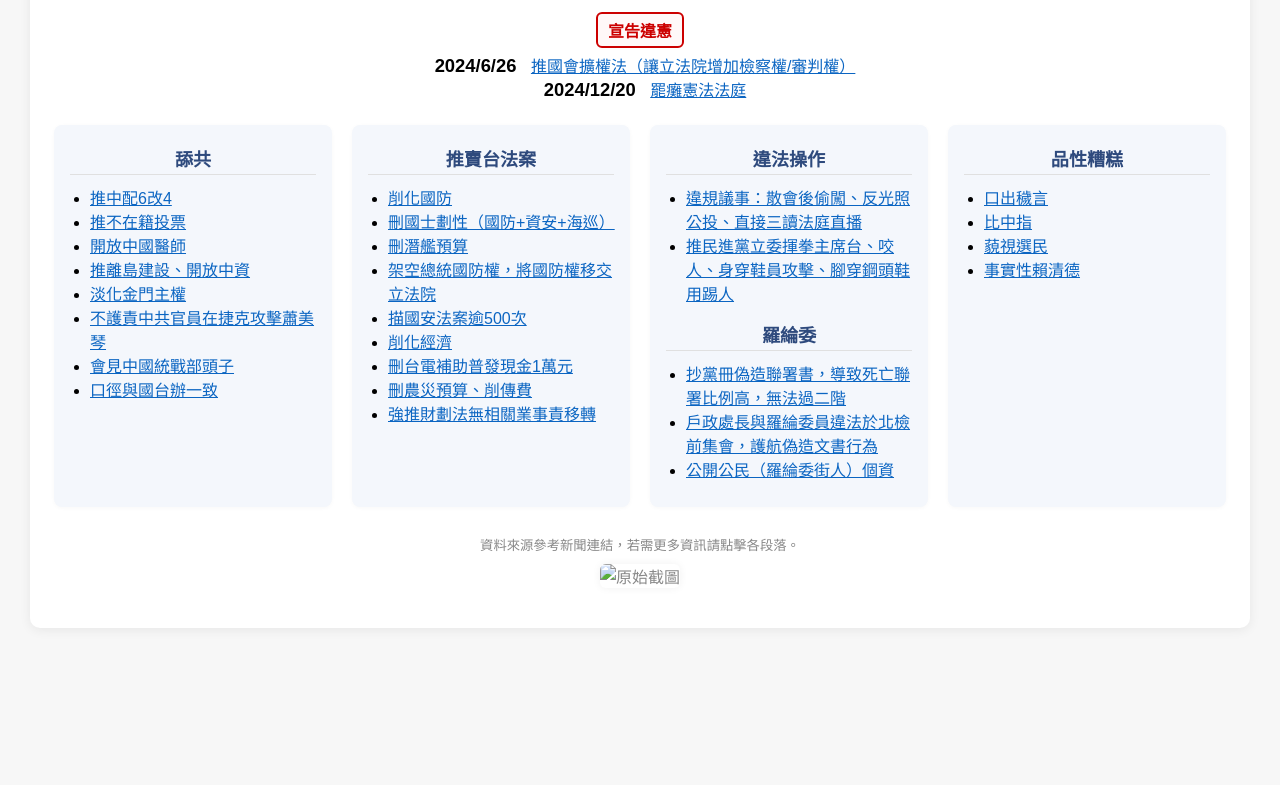
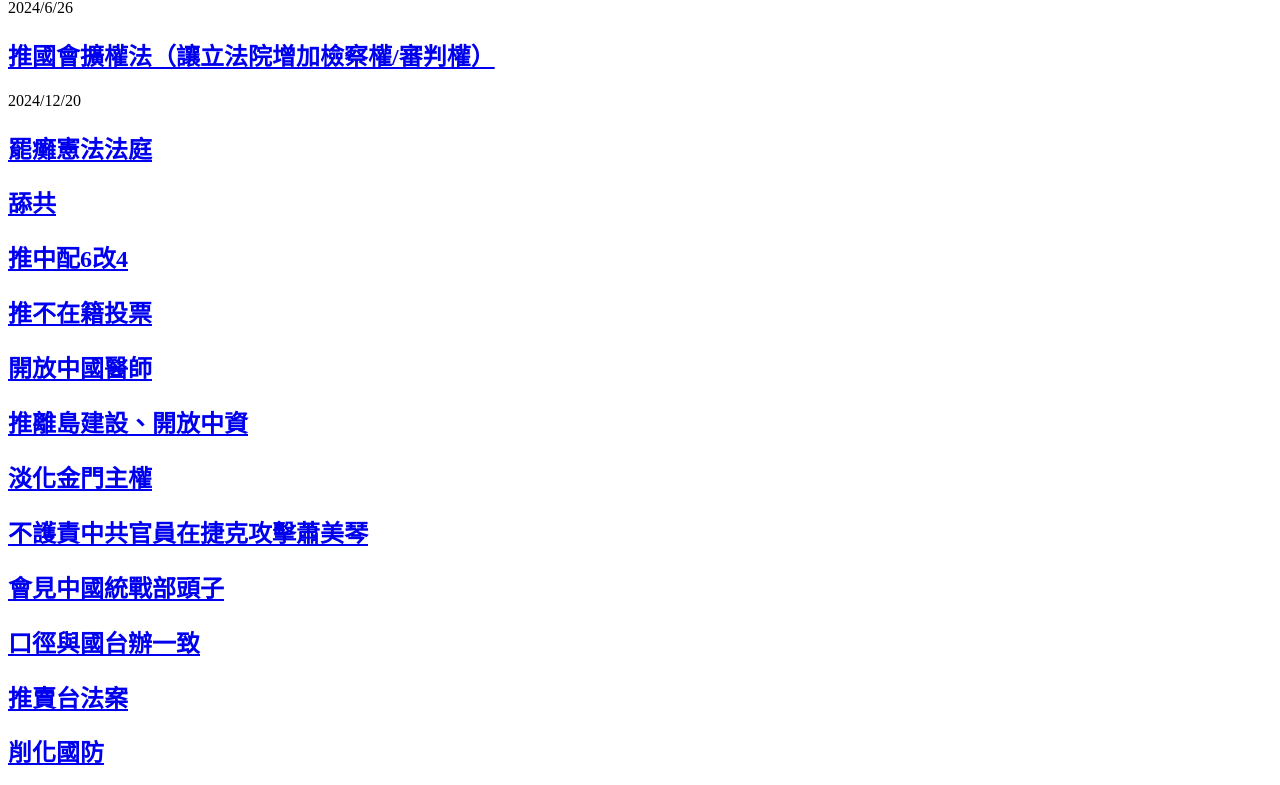
Before and after one commit to ZivHsieh/bluewhite_recall, a plain HTML site: page index.html in a window 1280 px wide. Shown: the part 145-930 px from the top of the page. Before the commit the page ends 803 px from the top, so only its background shows below. Drawn offline with Linux system fonts and the light colour scheme.

Commit message:
Update index.html
更新連結

```diff
--- a/index.html
+++ b/index.html
@@ -1,160 +1,64 @@
 <!DOCTYPE html>
 <html lang="zh-Hant">
 <head>
-    <meta charset="UTF-8">
-    <title>藍白立委人數過半後做了什麼？</title>
-    <style>
-        body {
-            font-family: "Microsoft JhengHei", "Noto Sans TC", Arial, sans-serif;
-            margin: 0;
-            padding: 30px;
-            background: #f7f7f7;
-        }
-        .container {
-            background: #fff;
-            max-width: 1200px;
-            margin: auto;
-            border-radius: 10px;
-            padding: 32px 24px 40px 24px;
-            box-shadow: 0 2px 12px rgba(0,0,0,0.07);
-        }
-        h1 {
-            text-align: center;
-            font-size: 2.2em;
-            margin-bottom: 20px;
-            font-weight: bold;
-        }
-        .timeline {
-            text-align: center;
-            margin-bottom: 24px;
-        }
-        .timeline .important {
-            color: #c00;
-            font-weight: bold;
-            border: 2px solid #c00;
-            display: inline-block;
-            padding: 4px 10px;
-            border-radius: 6px;
-            background: #fff8f8;
-            margin-bottom: 5px;
-        }
-        .timeline .date {
-            font-size: 1.15em;
-            font-weight: bold;
-            margin: 0 10px;
-        }
-        .columns {
-            display: flex;
-            justify-content: space-between;
-            gap: 20px;
-            flex-wrap: wrap;
-        }
-        .col {
-            background: #f4f7fc;
-            border-radius: 8px;
-            flex: 1 1 200px;
-            min-width: 220px;
-            padding: 20px 16px 10px 16px;
-            box-shadow: 0 1px 4px rgba(0,0,0,0.03);
-        }
-        .col h2 {
-            font-size: 1.13em;
-            margin-top: 0;
-            margin-bottom: 10px;
-            color: #2e4a7d;
-            text-align: center;
-            border-bottom: 1.5px solid #e0e0e0;
-            padding-bottom: 3px;
-            font-weight: bold;
-        }
-        ul {
-            padding-left: 20px;
-            margin-top: 0;
-        }
-        a.news-link {
-            color: #0b65c2;
-            text-decoration: underline;
-        }
-        @media (max-width: 900px) {
-            .columns {
-                flex-direction: column;
-            }
-            .col {
-                margin-bottom: 20px;
-            }
-        }
-    </style>
+  <meta charset="UTF-8">
+  <title>藍白立委人數過半後做了什麼？</title>
 </head>
 <body>
-<div class="container">
-    <h1>藍白立委人數過半後做了什麼？</h1>
-    <div class="timeline">
-        <div class="important">宣告違憲</div>
-        <div>
-            <span class="date">2024/6/26</span>
-            <a class="news-link" href="https://news.ltn.com.tw/news/politics/breakingnews/4705758" target="_blank">推國會擴權法（讓立法院增加檢察權/審判權）</a>
-        </div>
-        <div>
-            <span class="date">2024/12/20</span>
-            <a class="news-link" href="https://news.tvbs.com.tw/politics/2420223" target="_blank">罷癱憲法法庭</a>
-        </div>
-    </div>
-    <div class="columns">
-        <div class="col">
-            <h2>舔共</h2>
-            <ul>
-                <li><a class="news-link" href="https://news.ltn.com.tw/news/politics/paper/1578011" target="_blank">推中配6改4</a></li>
-                <li><a class="news-link" href="https://tw.news.yahoo.com/%E9%A6%96%E7%AB%AF%E6%94%BF%E7%AD%96%E5%90%91%E4%B8%AD%E5%9C%8B%E5%BF%83%E5%8B%95%E5%8A%9B%E6%8E%A8%E4%B8%8A%E7%8F%BE-%E7%B6%93%E6%BF%9F%E5%8C%96%E5%8F%B0%E7%81%A3%E5%8F%8D%E5%BD%B1%E5%95%8F%E9%A1%8C%E5%8A%A0%E5%85%A8-215005021.html" target="_blank">推不在籍投票</a></li>
-                <li><a class="news-link" href="https://news.ltn.com.tw/news/life/breakingnews/4707392" target="_blank">開放中國醫師</a></li>
-                <li><a class="news-link" href="https://www.chinatimes.com/realtimenews/20240522001783-260407" target="_blank">推離島建設、開放中資</a></li>
-                <li><a class="news-link" href="https://news.ttv.com.tw/news/11306140001800W" target="_blank">淡化金門主權</a></li>
-                <li><a class="news-link" href="https://www.rti.org.tw/news/view/id/2205079" target="_blank">不護責中共官員在捷克攻擊蕭美琴</a></li>
-                <li><a class="news-link" href="https://www.ettoday.net/news/20240628/2776499.htm" target="_blank">會見中國統戰部頭子</a></li>
-                <li><a class="news-link" href="https://news.ltn.com.tw/news/politics/breakingnews/4742494" target="_blank">口徑與國台辦一致</a></li>
-            </ul>
-        </div>
-        <div class="col">
-            <h2>推賣台法案</h2>
-            <ul>
-                <li><a class="news-link" href="https://www.cna.com.tw/news/aipl/202406295005.aspx" target="_blank">削化國防</a></li>
-                <li><a class="news-link" href="https://udn.com/news/story/7321/8006357" target="_blank">刪國士劃性（國防+資安+海巡）</a></li>
-                <li><a class="news-link" href="https://news.ltn.com.tw/news/politics/breakingnews/4743663" target="_blank">刪潛艦預算</a></li>
-                <li><a class="news-link" href="https://news.ltn.com.tw/news/politics/breakingnews/4743666" target="_blank">架空總統國防權，將國防權移交立法院</a></li>
-                <li><a class="news-link" href="https://news.tvbs.com.tw/politics/2446516" target="_blank">描國安法案逾500次</a></li>
-                <li><a class="news-link" href="https://news.ltn.com.tw/news/business/breakingnews/4743670" target="_blank">削化經濟</a></li>
-                <li><a class="news-link" href="https://news.housefun.com.tw/news/article/166799335013.html" target="_blank">刪台電補助普發現金1萬元</a></li>
-                <li><a class="news-link" href="https://news.ltn.com.tw/news/life/breakingnews/4743669" target="_blank">刪農災預算、削傳費</a></li>
-                <li><a class="news-link" href="https://www.cna.com.tw/news/aipl/202406295004.aspx" target="_blank">強推財劃法無相關業事責移轉</a></li>
-            </ul>
-        </div>
-        <div class="col">
-            <h2>違法操作</h2>
-            <ul>
-                <li><a class="news-link" href="https://news.ltn.com.tw/news/politics/breakingnews/4743696" target="_blank">違規議事：散會後偷闖、反光照公投、直接三讀法庭直播</a></li>
-                <li><a class="news-link" href="https://www.ettoday.net/news/20240628/2776421.htm" target="_blank">推民進黨立委揮拳主席台、咬人、身穿鞋員攻擊、腳穿鋼頭鞋用踢人</a></li>
-            </ul>
-            <h2>羅綸委</h2>
-            <ul>
-                <li><a class="news-link" href="https://news.ltn.com.tw/news/politics/paper/1584307" target="_blank">抄黨冊偽造聯署書，導致死亡聯署比例高，無法過二階</a></li>
-                <li><a class="news-link" href="https://news.ltn.com.tw/news/politics/breakingnews/4743673" target="_blank">戶政處長與羅綸委員違法於北檢前集會，護航偽造文書行為</a></li>
-                <li><a class="news-link" href="https://news.ltn.com.tw/news/politics/paper/1584308" target="_blank">公開公民（羅綸委街人）個資</a></li>
-            </ul>
-        </div>
-        <div class="col">
-            <h2>品性糟糕</h2>
-            <ul>
-                <li><a class="news-link" href="https://news.ltn.com.tw/news/politics/breakingnews/4743675" target="_blank">口出穢言</a></li>
-                <li><a class="news-link" href="https://news.ltn.com.tw/news/politics/breakingnews/4743677" target="_blank">比中指</a></li>
-                <li><a class="news-link" href="https://news.ltn.com.tw/news/politics/breakingnews/4743679" target="_blank">藐視選民</a></li>
-                <li><a class="news-link" href="https://news.ltn.com.tw/news/politics/breakingnews/4743682" target="_blank">事實性賴清德</a></li>
-            </ul>
-        </div>
-    </div>
-    <div style="margin-top:28px;text-align:center;color:#888;">
-        <small>資料來源參考新聞連結，若需更多資訊請點擊各段落。</small>
-        <br>
-        <img src="image1" alt="原始截圖" style="margin-top:10px;width:95%;max-width:800px;border-radius:6px;box-shadow:0 0 8px rgba(0,0,0,0.06);">
-    </div>
-</div>
+  <h1>藍白立委人數過半後做了什麼？</h1>
+
+  <h2><a href="https://www.cna.com.tw/news/aipl/202407100052.aspx">宣告違憲</a></h2>
+  <p>2024/6/26</p>
+
+  <h2><a href="https://www.twreporter.org/a/kmt-tpp-lawmakers-pass-three-amendments-include-constitutional-court-procedure-act">推國會擴權法（讓立法院增加檢察權/審判權）</a></h2>
+  <p>2024/12/20</p>
+
+  <h2><a href="https://rwnews.tw/article.php?news=21318">罷癱憲法法庭</a></h2>
+
+  <h2><a href="https://today.line.me/tw/v2/article/mWY09Pm">舔共</a></h2>
+
+  <h2><a href="https://zh.wikipedia.org/zh-tw/2024%E5%B9%B4%E7%AB%8B%E6%B3%95%E9%99%A2%E8%81%B7%E6%AC%8A%E4%BF%AE%E6%B3%95%E7%88%AD%E8%AD%B0">推中配6改4</a></h2>
+
+  <h2><a href="https://news.pts.org.tw/article/721443">推不在籍投票</a></h2>
+
+  <h2><a href="https://www.youtube.com/watch?v=o2FiViNm-Ro">開放中國醫師</a></h2>
+
+  <h2><a href="https://taronews.tw/2025/04/08/1052878/">推離島建設、開放中資</a></h2>
+
+  <h2><a href="https://www.thenewslens.com/article/254325">淡化金門主權</a></h2>
+
+  <h2><a href="https://news.pts.org.tw/article/755948">不護責中共官員在捷克攻擊蕭美琴</a></h2>
+
+  <h2><a href="https://www.cna.com.tw/news/aipl/202412100208.aspx">會見中國統戰部頭子</a></h2>
+
+  <h2><a href="https://today.line.me/tw/v2/article/mWY09Pm">口徑與國台辦一致</a></h2>
+
+  <h2><a href="https://www.telltaiwan.org/?p=14199">推賣台法案</a></h2>
+
+  <h2><a href="https://www.cna.com.tw/news/aipl/202412180045.aspx">削化國防</a></h2>
+
+  <h2><a href="https://www.cna.com.tw/news/aipl/202410250372.aspx">刪國士劃性（國防+資安+海巡）</a></h2>
+  <h2><a href="https://www.cna.com.tw/news/aipl/202506130291.aspx">架空總統國防權，將國防權移交立法院</a></h2>
+
+  <h2><a href="https://www.cna.com.tw/news/aipl/202412100208.aspx">描國安法案逾500次</a></h2>
+
+  <h2><a href="https://tw.news.yahoo.com/%E6%94%BF%E6%B2%BB-%E9%A1%A7%E7%AB%8B%E9%9B%84%E8%AD%89%E5%AF%A6-%E6%B5%B7%E9%AF%A4%E8%99%9E%E5%A4%A7%E6%A8%A3%E6%85%8B-...">削化經濟</a></h2>
+  <h2><a href="https://tw.news.yahoo.com/%E6%94%BF%E6%B2%BB-%E9%A1%A7%E7%AB%8B%E9%9B%84%E8%AD%89%E5%AF%A6-%E6%B5%B7%E9%AF%A4%E8%99%9E%E5%A4%A7%E6%A8%A3%E6%85%8B-...">刪台電補助普發現金1萬元</a></h2>
+
+  <h2><a href="https://www.twreporter.org/a/kmt-tpp-lawmakers-pass-three-amendments-include-constitutional-court-procedure-act">刪農災預算、削傳費</a></h2>
+  <h2><a href="https://www.twreporter.org/a/kmt-tpp-lawmakers-pass-three-amendments-include-constitutional-court-procedure-act">推財劃法</a></h2>
+
+  <h2><a href="https://www.peopo.org/news/807961">違規議事：散會後偷闖、反光照公投、直接三讀法庭直播</a></h2>
+
+  <h2><a href="https://news.pts.org.tw/article/721443">推民進黨立委揮拳主席台、咬人、身穿鋼頭鞋用踢人</a></h2>
+
+  <h2><a href="https://news.pts.org.tw/article/684774">抄黨冊偽造聯署書</a></h2>
+
+  <h2><a href="https://rwnews.tw/article.php?news=21318">戶政處長與羅綸委員違法於北檢前集會，護航偽造文書行為</a></h2>
+  <h2><a href="https://rwnews.tw/article.php?news=21318">公開公民個資</a></h2>
+
+  <h2><a href="https://today.line.me/tw/v2/article/mWY09Pm">品性糟糕、口出穢言、比中指、藐視選民</a></h2>
+
+  <h2><a href="https://tw.news.yahoo.com/%E6%9A%AB%E7%B7%A9%E7%88%AD%E8%AD%B0%E6%B3%95%E6%A1%88-...">事實性賴清德</a></h2>
 </body>
 </html>
```
